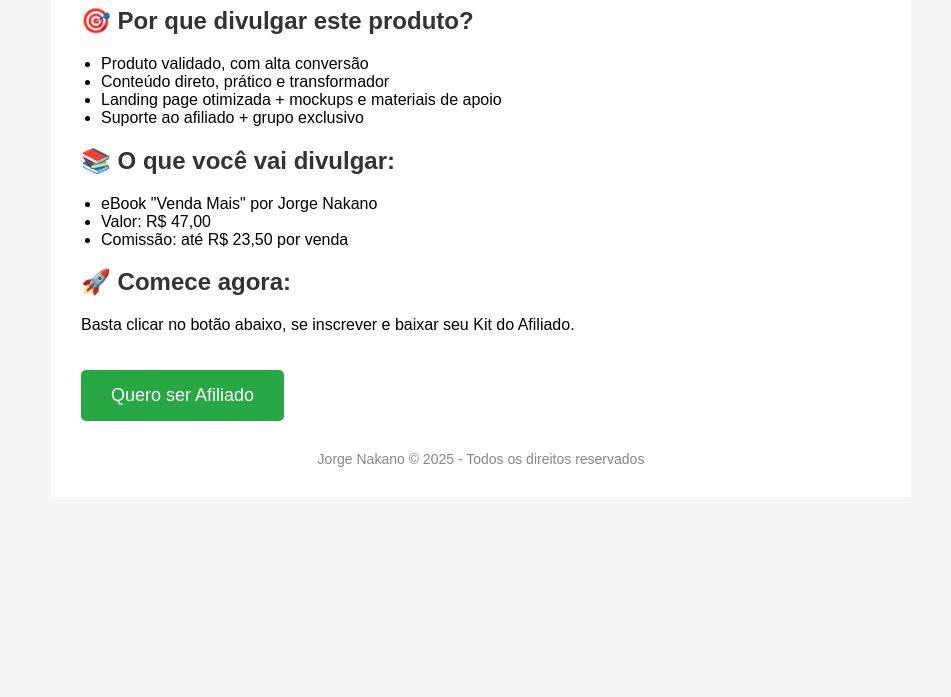
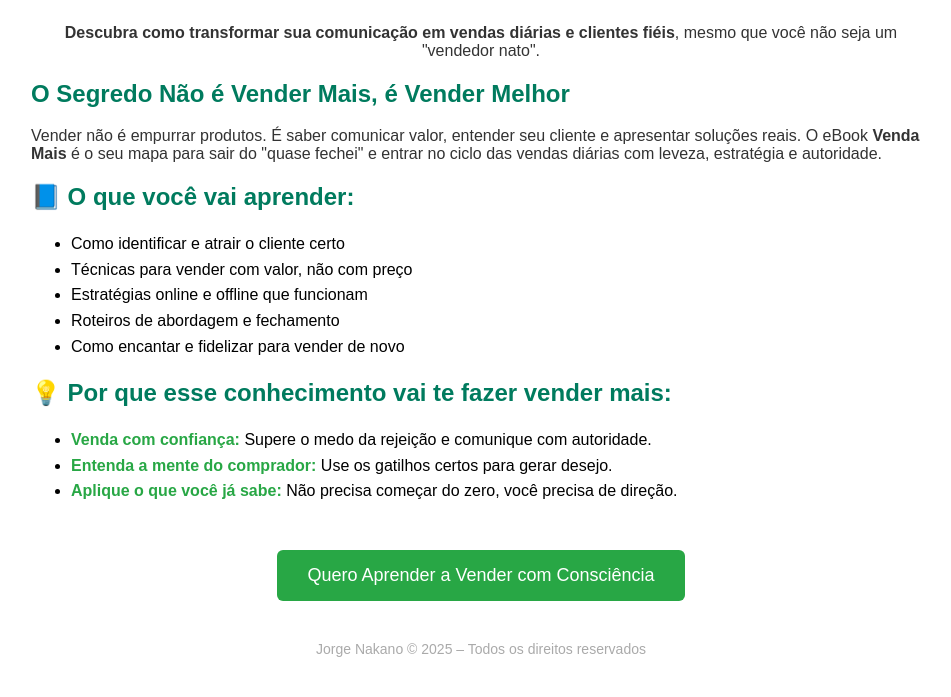
Before and after one commit to JorgeNacano/afiliados-venda-mais, a plain HTML site: page index.html in a window 1280 px wide. Shown: the part 160-857 px from the top of the page, without its empty margins (159-1110 px from the left). Before the commit the page ends 800 px from the top, so only its background shows below. Drawn offline with Linux system fonts and the light colour scheme.

Commit message:
Add files via upload

```diff
--- a/index.html
+++ b/index.html
@@ -3,52 +3,55 @@
 <head>
   <meta charset="UTF-8" />
   <meta name="viewport" content="width=device-width, initial-scale=1.0" />
-  <title>Seja um Afiliado - Venda Mais</title>
+  <title>Venda Mais – Aprenda a Vender com Consciência e Lucre de Verdade</title>
   <style>
-    body { font-family: Arial, sans-serif; margin: 0; background: #f5f5f5; }
-    .container { max-width: 800px; margin: auto; background: white; padding: 30px; }
-    h1, h2 { color: #333; }
-    ul { padding-left: 20px; }
+    body { font-family: Arial, sans-serif; background: #f3f3f3; margin: 0; padding: 0; }
+    .container { max-width: 900px; margin: auto; background: #fff; padding: 40px; box-shadow: 0 0 20px rgba(0,0,0,0.1); }
+    h1, h2, p { color: #333; }
+    h1 { font-size: 2.5em; }
+    h2 { color: #007b5e; }
+    .highlight { color: #28a745; font-weight: bold; }
     .cta-button {
-      display: inline-block;
       background: #28a745;
       color: white;
       padding: 15px 30px;
+      text-decoration: none;
       font-size: 18px;
-      text-decoration: none;
-      border-radius: 5px;
-      margin-top: 20px;
+      border-radius: 6px;
+      display: inline-block;
+      margin-top: 30px;
     }
     .cta-button:hover { background-color: #218838; }
-    footer { text-align: center; font-size: 14px; color: #888; margin-top: 30px; }
+    ul { line-height: 1.6; }
+    .center { text-align: center; }
+    footer { text-align: center; color: #aaa; margin-top: 40px; font-size: 14px; }
   </style>
 </head>
 <body>
   <div class="container">
-    <h1>💸 Seja um Afiliado do eBook "Venda Mais"</h1>
-    <p>Ajude empreendedores e vendedores a mudarem seus resultados com um conteúdo de valor e ganhe até <strong>50% de comissão</strong> por venda.</p>
-
-    <h2>🎯 Por que divulgar este produto?</h2>
+    <h1 class="center">Venda Mais: O Guia Prático para Lucrar com o que Você Já Sabe</h1>
+    <p class="center"><strong>Descubra como transformar sua comunicação em vendas diárias e clientes fiéis</strong>, mesmo que você não seja um "vendedor nato".</p>
+    <h2>O Segredo Não é Vender Mais, é Vender Melhor</h2>
+    <p>Vender não é empurrar produtos. É saber comunicar valor, entender seu cliente e apresentar soluções reais. O eBook <strong>Venda Mais</strong> é o seu mapa para sair do "quase fechei" e entrar no ciclo das vendas diárias com leveza, estratégia e autoridade.</p>
+    <h2>📘 O que você vai aprender:</h2>
     <ul>
-      <li>Produto validado, com alta conversão</li>
-      <li>Conteúdo direto, prático e transformador</li>
-      <li>Landing page otimizada + mockups e materiais de apoio</li>
-      <li>Suporte ao afiliado + grupo exclusivo</li>
+      <li>Como identificar e atrair o cliente certo</li>
+      <li>Técnicas para vender com valor, não com preço</li>
+      <li>Estratégias online e offline que funcionam</li>
+      <li>Roteiros de abordagem e fechamento</li>
+      <li>Como encantar e fidelizar para vender de novo</li>
     </ul>
-
-    <h2>📚 O que você vai divulgar:</h2>
+    <h2>💡 Por que esse conhecimento vai te fazer vender mais:</h2>
     <ul>
-      <li>eBook "Venda Mais" por Jorge Nakano</li>
-      <li>Valor: R$ 47,00</li>
-      <li>Comissão: até R$ 23,50 por venda</li>
+      <li><span class="highlight">Venda com confiança:</span> Supere o medo da rejeição e comunique com autoridade.</li>
+      <li><span class="highlight">Entenda a mente do comprador:</span> Use os gatilhos certos para gerar desejo.</li>
+      <li><span class="highlight">Aplique o que você já sabe:</span> Não precisa começar do zero, você precisa de direção.</li>
     </ul>
-
-    <h2>🚀 Comece agora:</h2>
-    <p>Basta clicar no botão abaixo, se inscrever e baixar seu Kit do Afiliado.</p>
-    <a href="https://app.hotmart.com/affiliate/signup/SEU-LINK-DE-AFILIADO" class="cta-button" target="_blank">Quero ser Afiliado</a>
-
+    <div class="center">
+      <a href="https://pay.hotmart.com/SEU-LINK-DE-CHECKOUT" class="cta-button" target="_blank">Quero Aprender a Vender com Consciência</a>
+    </div>
     <footer>
-      Jorge Nakano &copy; 2025 - Todos os direitos reservados
+      Jorge Nakano &copy; 2025 – Todos os direitos reservados
     </footer>
   </div>
 </body>
```
